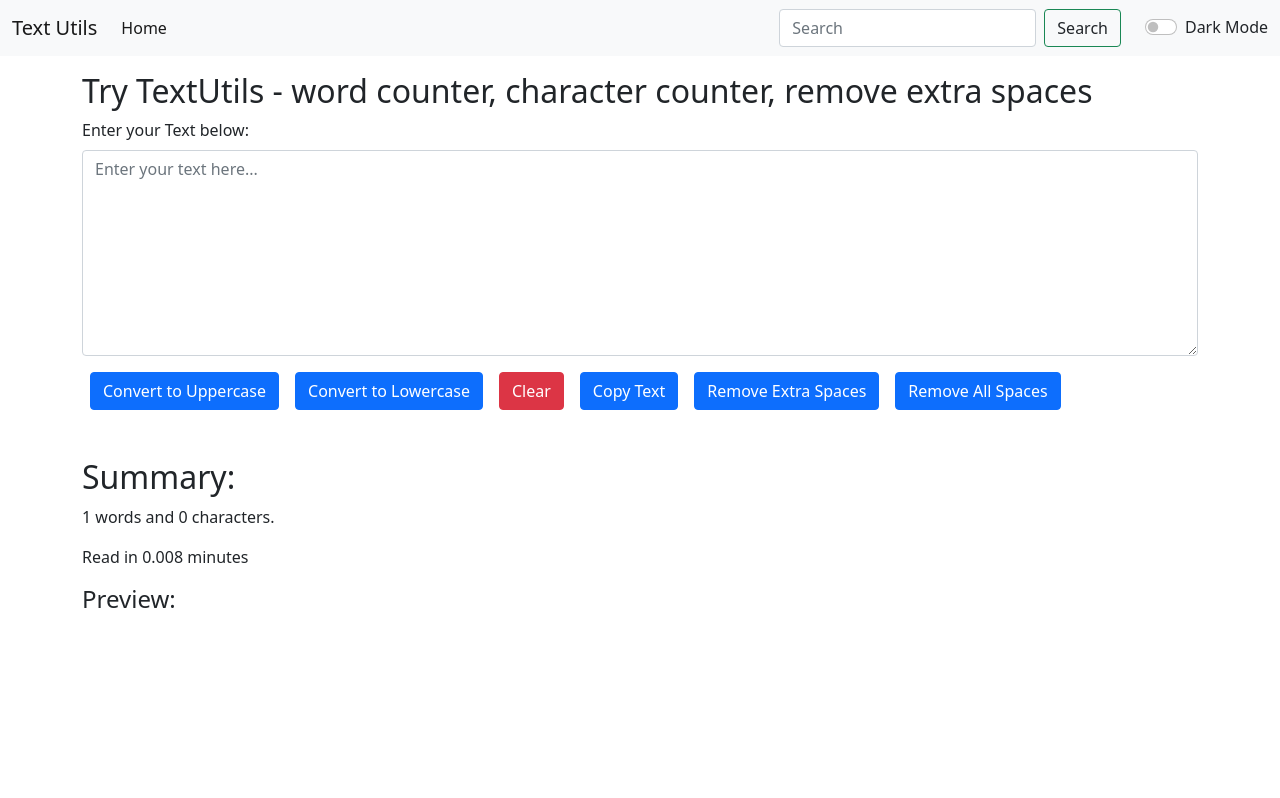
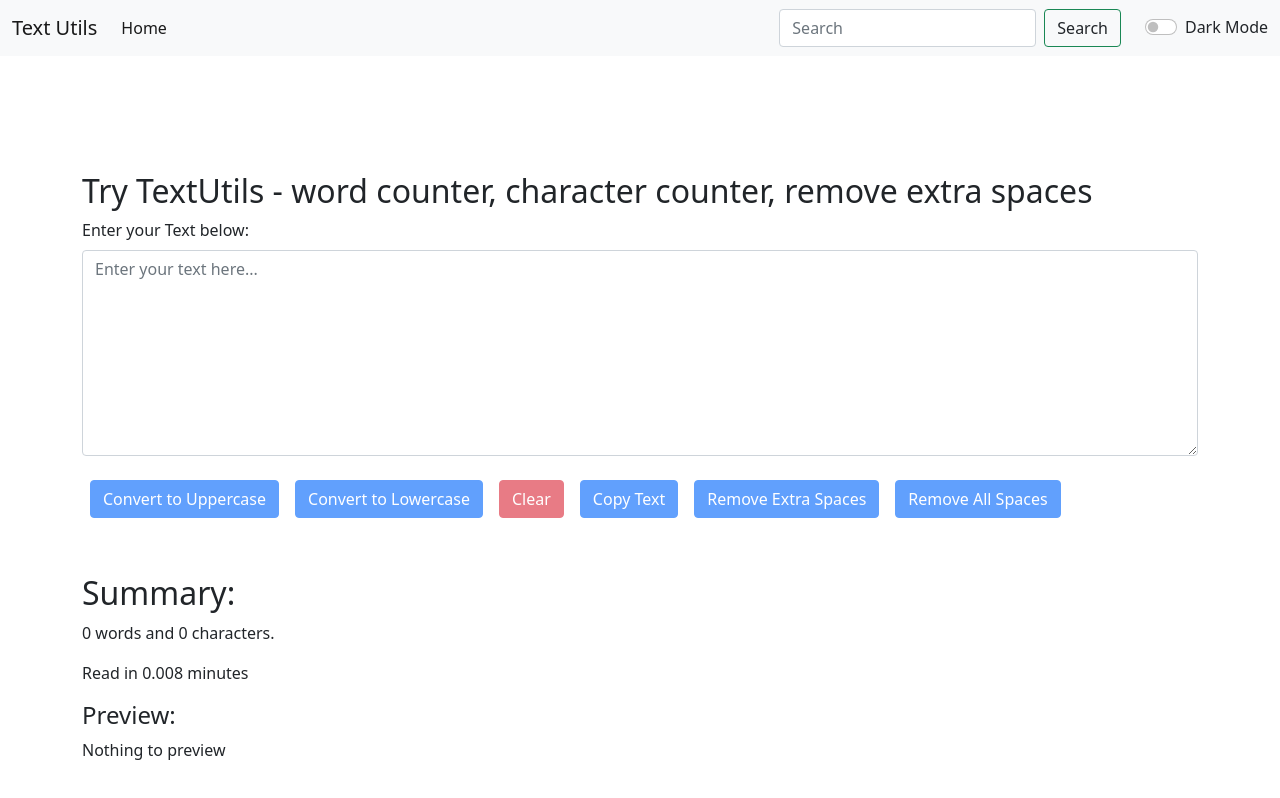
Before and after one commit to webdevohelp/ReactTextEditor, a React (Create React App) app: page / in a window 1280 px wide. Shown: the top 798 px of the page. Built offline with nearby package versions, Linux system fonts and the light colour scheme.

Commit message:
final version
final version

```diff
--- a/src/components/Alert.js
+++ b/src/components/Alert.js
@@ -6,16 +6,17 @@ function Alert(props) {
         return lower.charAt(0).toUpperCase() + lower.slice(1);
     };
     return (
-        props.alert && (
+        <div style={{ height: '100px' }}>
+            {props.alert && (
                 <div
                     className={`alert alert-${props.alert.type} alert-dismissible fade show`}
                     role="alert"
                 >
                     <strong>{capitalize(props.alert.type)}</strong>:{' '}
                     {props.alert.msg}
-
                 </div>
-        )
+            )}
+        </div>
     );
 }
 
--- a/src/components/TextForm.js
+++ b/src/components/TextForm.js
@@ -24,6 +24,7 @@ function TextForm(props) {
 
     const handleCopy = () => {
         navigator.clipboard.writeText(text);
+        document.getSelection().removeAllRanges();
         props.showAlert('Text Copied!', 'success');
     };
 
@@ -74,34 +75,43 @@ function TextForm(props) {
                     ></textarea>
                 </div>
                 <button
-                    className="btn btn-primary mx-2"
+                    disabled={text.length === 0}
+                    className="btn btn-primary mx-2 my-2"
                     onClick={handleUpClick}
                 >
                     Convert to Uppercase
                 </button>
                 <button
-                    className="btn btn-primary mx-2"
+                    disabled={text.length === 0}
+                    className="btn btn-primary mx-2 my-2"
                     onClick={handleLowClick}
                 >
                     Convert to Lowercase
                 </button>
                 <button
-                    className="btn btn-danger mx-2"
+                    disabled={text.length === 0}
+                    className="btn btn-danger mx-2 my-2"
                     onClick={handleClearClick}
                 >
                     Clear
                 </button>
-                <button className="btn btn-primary mx-2" onClick={handleCopy}>
+                <button
+                    disabled={text.length === 0}
+                    className="btn btn-primary mx-2 my-2"
+                    onClick={handleCopy}
+                >
                     Copy Text
                 </button>
                 <button
-                    className="btn btn-primary mx-2"
+                    disabled={text.length === 0}
+                    className="btn btn-primary mx-2 my-2"
                     onClick={handleExtraSpaces}
                 >
                     Remove Extra Spaces
                 </button>
                 <button
-                    className="btn btn-primary mx-2"
+                    disabled={text.length === 0}
+                    className="btn btn-primary mx-2 my-2"
                     onClick={handleRemoveSpaces}
                 >
                     Remove All Spaces
@@ -117,11 +127,16 @@ function TextForm(props) {
             >
                 <h2>Summary:</h2>
                 <p>
-                    {text.split(' ').length} words and {text.length} characters.
+                    {
+                        text
+                            .split(/\s+/)
+                            .filter((element) => element.length !== 0).length
+                    }{' '}
+                    words and {text.length} characters.
                 </p>
                 <p>Read in {(1 / 125) * text.split(' ').length} minutes</p>
                 <h4>Preview:</h4>
-                <p>{text}</p>
+                <p>{text.length > 0 ? text : 'Nothing to preview'}</p>
             </div>
         </React.Fragment>
     );
```
Also changed, not shown: 6 other files (tests, documents, lock files or other folders). Lines whose indentation alone changed are shown as unchanged.
